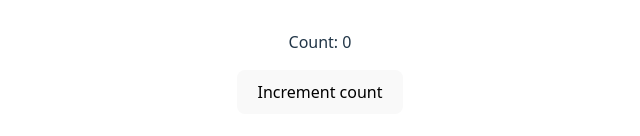
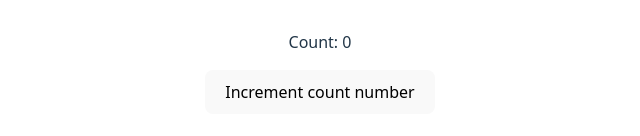
Before and after one commit to lexopez/react-ci-cd, a React (Vite) app: page / in a window 1280 px wide. Shown: the part 336-472 px from the top of the page, without its empty margins (320-960 px from the left). Built offline with nearby package versions, Linux system fonts and the light colour scheme.

Commit message:
modify app

```diff
--- a/src/App.jsx
+++ b/src/App.jsx
@@ -7,7 +7,9 @@ function App() {
   return (
     <div>
       <p>Count: {count}</p>
-      <button onClick={() => setCount(count + 1)}>Increment count</button>
+      <button onClick={() => setCount(count + 1)}>
+        Increment count number
+      </button>
     </div>
   );
 }
```
Also changed, not shown: 1 other file (tests, documents, lock files or other folders).
